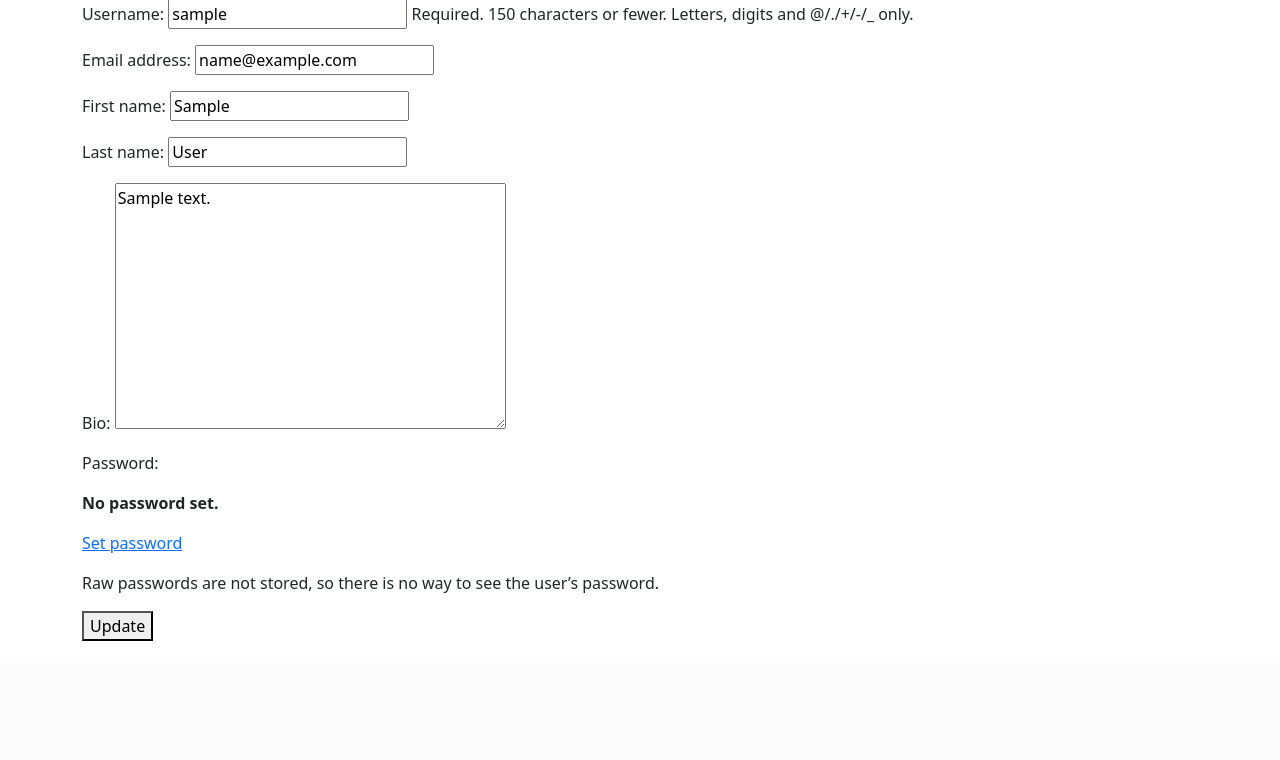
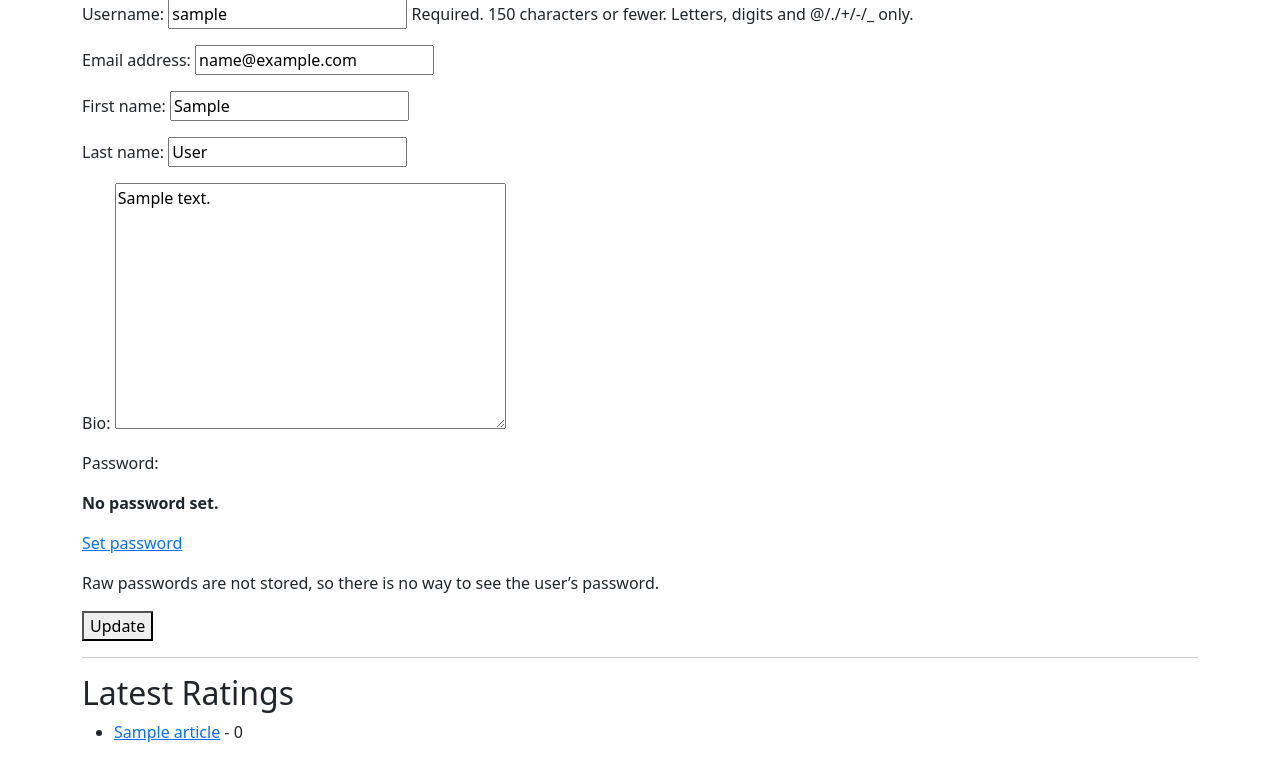
Before and after one commit to mborjian/DRF-Article-Rating, a Django app: page /a/profile/ in a window 1280 px wide. Shown: the part 137-897 px from the top of the page. Before the commit the page ends 778 px from the top, so only its background shows below. Run offline with Django 5.2, Linux system fonts and the light colour scheme; a user stored in the database is signed in; tables that the repository leaves empty hold one stand-in row (values such as "Sample post"); some libraries are stand-ins or nearby versions.

Commit message:
show latest ratings to profile

```diff
--- a/account/views.py
+++ b/account/views.py
@@ -8,6 +8,7 @@ from django.urls import reverse_lazy
 from django.views.generic import CreateView
 
 from account.forms import CustomUserCreationForm, LoginForm, UserUpdateForm
+from article.models import Rating
 
 
 class CustomRegisterView(SuccessMessageMixin, CreateView):
@@ -68,12 +69,20 @@ class CustomLogoutView(LogoutView):
 
 @login_required
 def profile_view(request):
+    user = request.user
+    latest_ratings = Rating.objects.filter(user=user).order_by('-created')[:5]
+
     if request.method == 'POST':
-        form = UserUpdateForm(request.POST, instance=request.user)
+        form = UserUpdateForm(request.POST, instance=user)
         if form.is_valid():
             form.save()
             messages.success(request, 'Your account has been updated!')
             return redirect('profile')
     else:
-        form = UserUpdateForm(instance=request.user)
-    return render(request, 'account/profile.html', {'form': form})
+        form = UserUpdateForm(instance=user)
+
+    context = {
+        'form': form,
+        'latest_ratings': latest_ratings
+    }
+    return render(request, 'account/profile.html', context)
--- a/templates/account/profile.html
+++ b/templates/account/profile.html
@@ -8,4 +8,14 @@
         {{ form.as_p }}
         <button type="submit">Update</button>
     </form>
+
+    <hr>
+
+    <h2>Latest Ratings</h2>
+    <ul>
+        {% for rating in latest_ratings %}
+            <li><a href="{% url 'article_detail' rating.article.id %}">{{ rating.article.title }}</a>
+                - {{ rating.rating }}</li>
+        {% endfor %}
+    </ul>
 {% endblock %}
```
